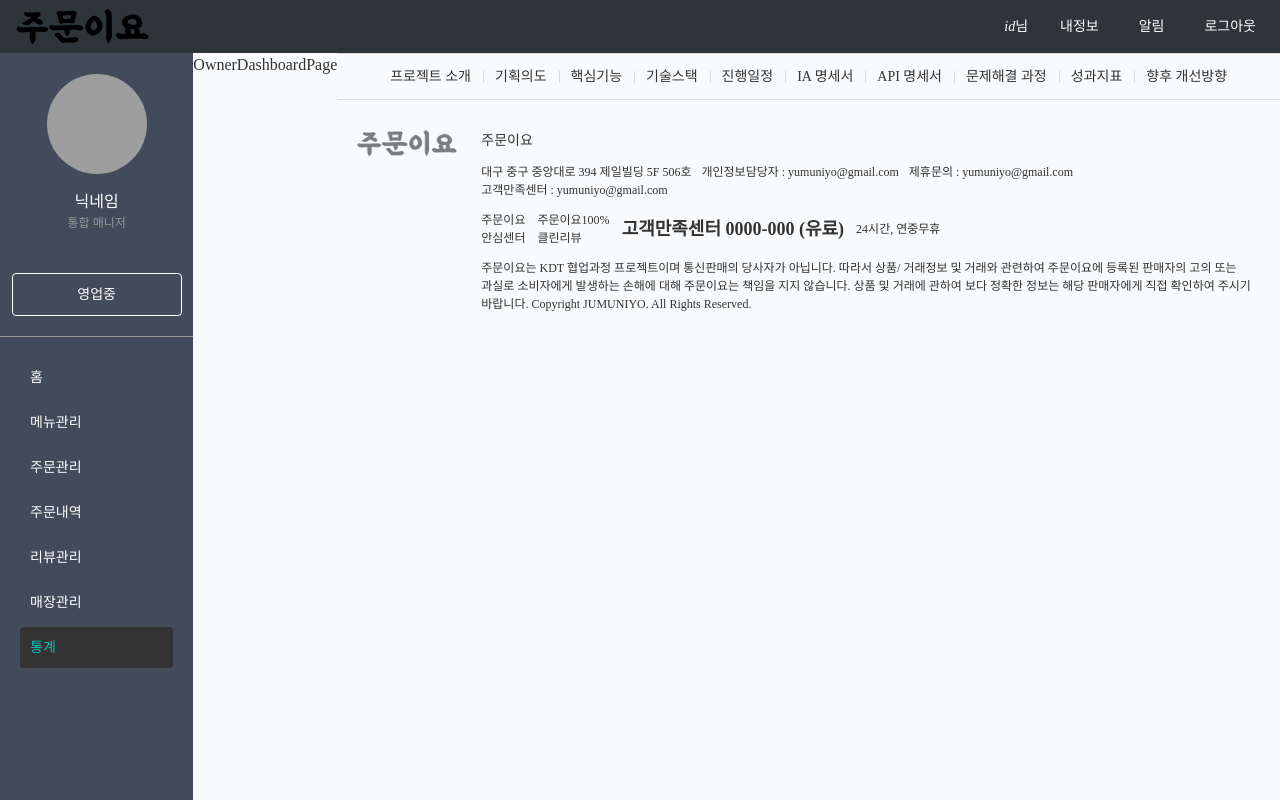
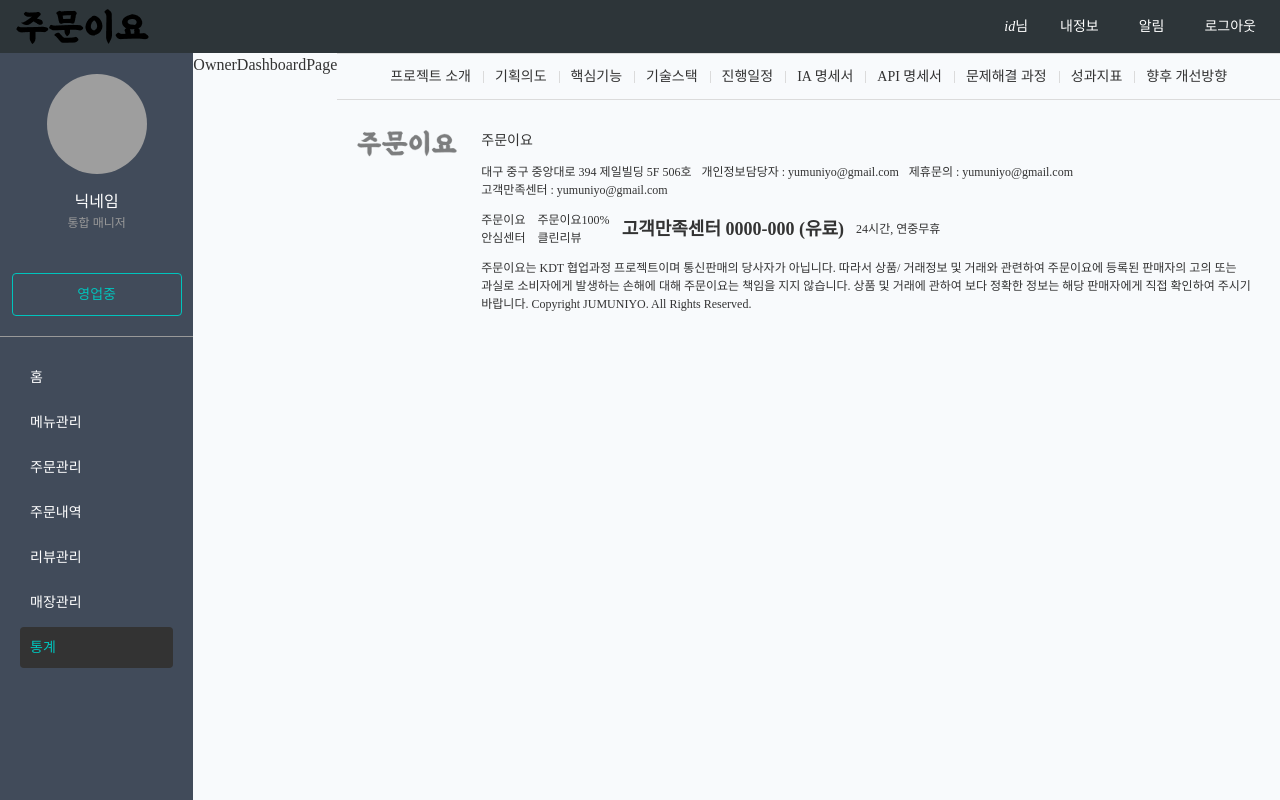
Before and after one commit to miss-gif/jumuniyo-deployment, a React (Create React App) app: page /owner/dashboard in a window 1280 px wide. In both pictures the pointer is over the element 96 px from the left and 294 px from the top of the page. Shown: the top 800 px of the page. Built offline with nearby package versions, Linux system fonts and the light colour scheme; grey boxes are pictures that could not be loaded; a web font is replaced by a local one.

Commit message:
Test : css 테스트

```diff
--- a/src/components/layout/OwnerNav.scss
+++ b/src/components/layout/OwnerNav.scss
@@ -45,6 +45,11 @@
     padding: 10px;
     border: 1px solid #fff;
     border-radius: 4px;
+    &:hover {
+      color: #00c4bd;
+      border: 1px solid #00c4bd;
+      cursor: pointer;
+    }
   }
 
   &__wrap {
@@ -70,7 +75,9 @@
     color: #fff;
     cursor: pointer;
 
-    &:hover,
+    &:hover {
+      color: #00c4bd;
+    }
     &--active {
       background-color: #333;
     }
```
